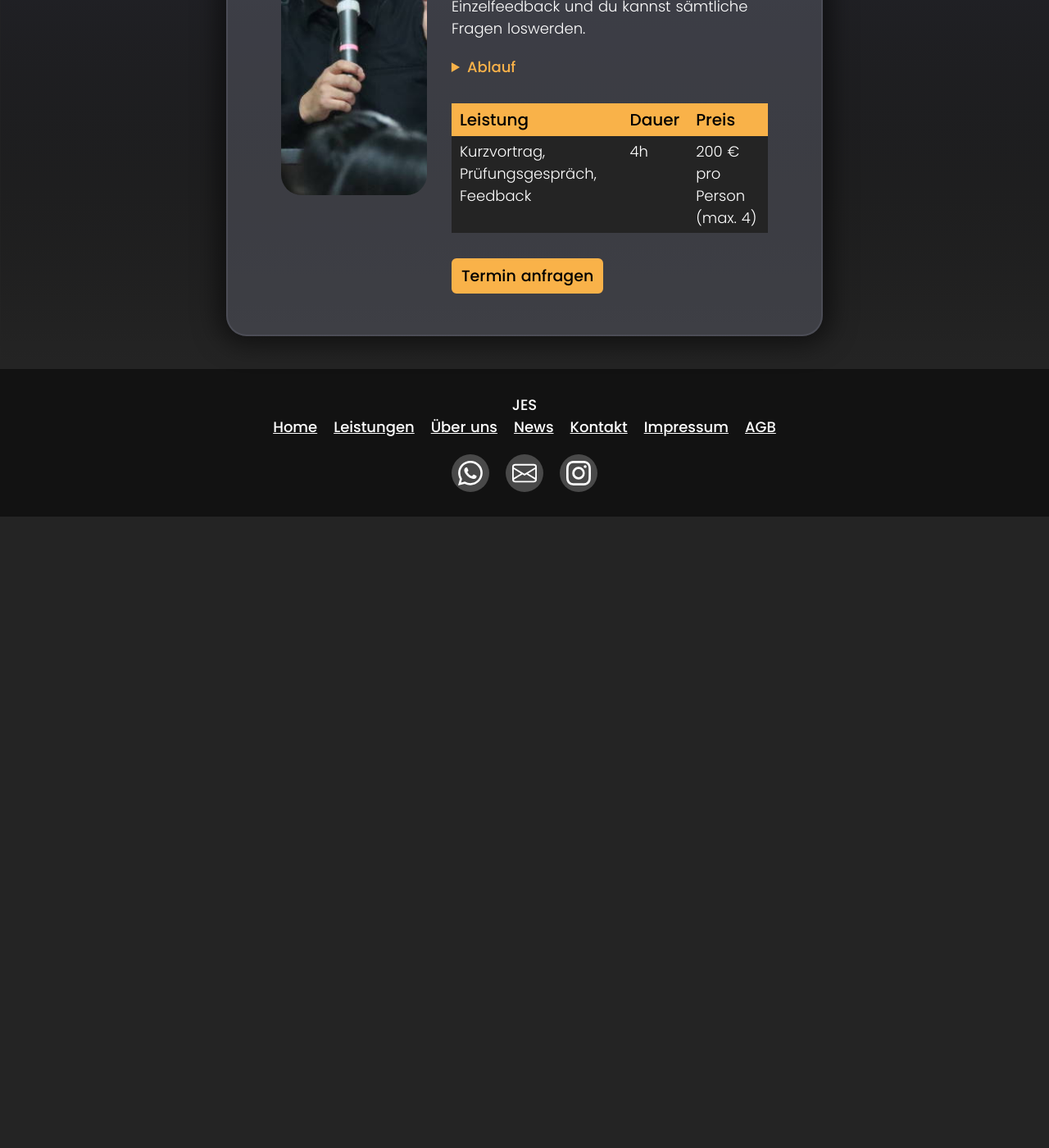
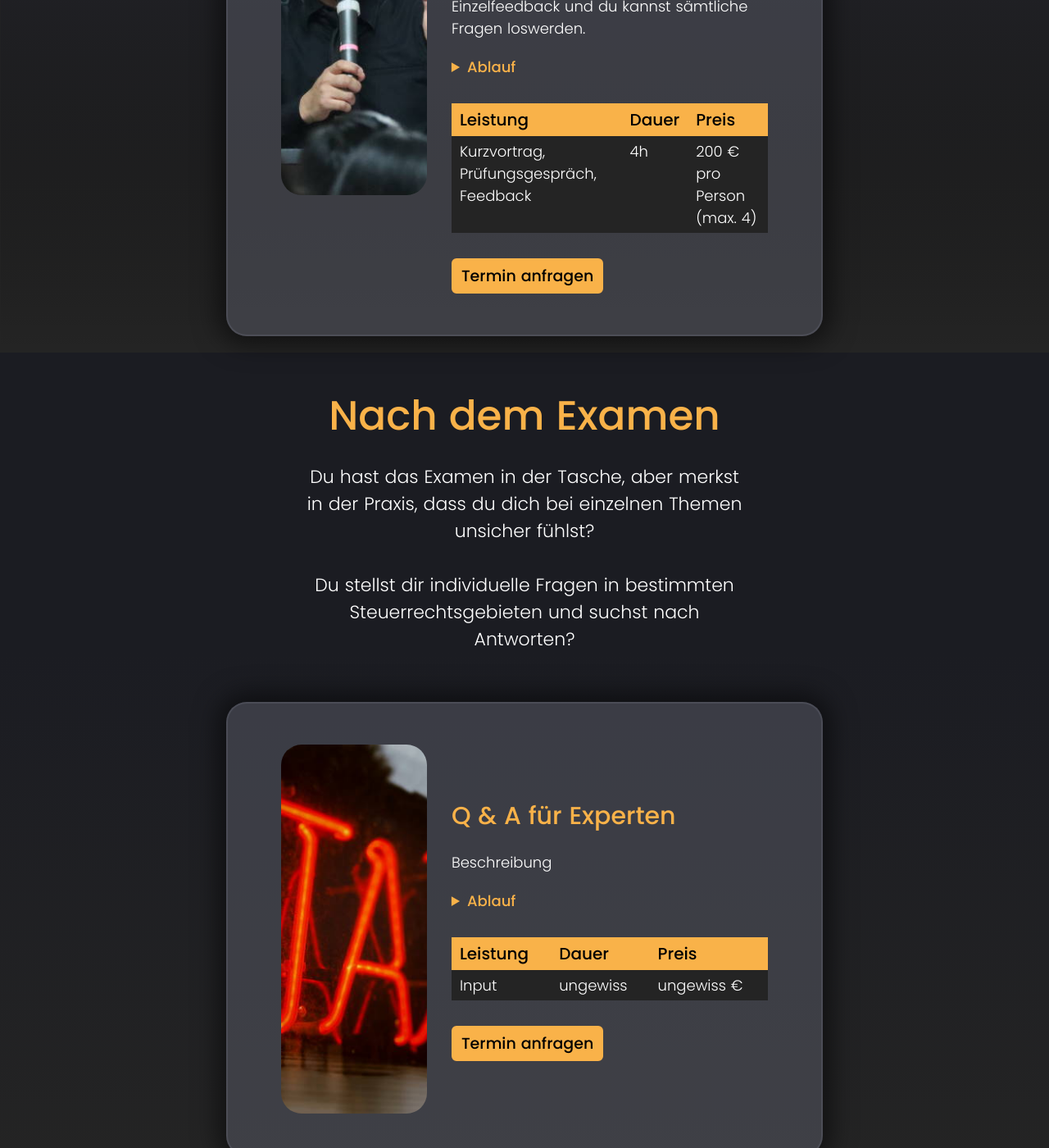
Before and after one commit to Hangman/jespage, a Jekyll site: the page built from leistung.html, in a window 1280 px wide and 1400 px high, scrolled down 4157 px. Shown: the whole window at 82% size. Built offline with Jekyll 4.4.1, drawn with Linux system fonts in a browser that asks for light colours; before the commit the page ends 4787 px from its top, so only the background shows below that.

Commit message:
Add another Leistung to leistung.html and home.html
Signed-off-by: Matthias <webmaster@pottgames.de>

```diff
--- a/_layouts/home.html
+++ b/_layouts/home.html
@@ -27,6 +27,11 @@ layout: default
           Einzelcoaching Kurzvortrag<br /><br />Prüfungssimulation ohne Kurzvortrag<br /><br />Prüfungssimulation (inkl. eines Kurzvortrages je TN)
         </p>
       </div>
+      <div class="block-clickable" onclick="location.href='leistung.html#NachDemExamen'">
+        <p class="block-title">Nach dem Examen</p>
+        <hr class="block-title-text-separator" />
+        <p class="block-text">Q & A für Experten</p>
+      </div>
     </div>
   </div>
 
--- a/leistung.html
+++ b/leistung.html
@@ -37,9 +37,9 @@ headline_small: Das können wir dir bieten.
             <details>
               <summary>Ablauf</summary>
               <p class="in-block-right-text">
-                Nimm Kontakt zu uns auf und vereinbare einen Termin zum Online-Coaching. Schildere uns hierbei gerne schon dein Problem oder deine konkreten Fragen. Unser
-                Team meldet sich innerhalb von 24 Stunden mit Terminvorschlägen bei dir. Um für dich den besten Support zu gewährleisten, fragen wir ggf.
-                noch Unterlagen zu deinem Problemfall an.
+                Nimm Kontakt zu uns auf und vereinbare einen Termin zum Online-Coaching. Schildere uns hierbei gerne schon dein Problem oder deine konkreten
+                Fragen. Unser Team meldet sich innerhalb von 24 Stunden mit Terminvorschlägen bei dir. Um für dich den besten Support zu gewährleisten, fragen
+                wir ggf. noch Unterlagen zu deinem Problemfall an.
               </p>
             </details>
             <hr class="invisible-hr" />
@@ -104,8 +104,8 @@ headline_small: Das können wir dir bieten.
             <details>
               <summary>Ablauf</summary>
               <p class="in-block-right-text">
-                Nimm Kontakt zu uns auf und vereinbare einen Termin für ein Coaching - gerne auch mit mehreren Personen. Unser
-                Team meldet sich innerhalb von 24 Stunden mit Terminvorschlägen bei dir.
+                Nimm Kontakt zu uns auf und vereinbare einen Termin für ein Coaching - gerne auch mit mehreren Personen. Unser Team meldet sich innerhalb von 24
+                Stunden mit Terminvorschlägen bei dir.
               </p>
             </details>
             <hr class="invisible-hr" />
@@ -155,10 +155,11 @@ headline_small: Das können wir dir bieten.
             <details>
               <summary>Ablauf</summary>
               <p class="in-block-right-text">
-                Nimm Kontakt zu uns auf und vereinbare einen Termin für eine Simulation - gerne auch mit mehreren Personen. Unser
-                Team meldet sich innerhalb von 24 Stunden mit Terminvorschlägen bei dir. Wenn ihr die maximale Teilnehmerzahl für einen Termin anmeldet, erhaltet ihr einen Gruppenrabatt von 20 %.<br /><br />Hinweis:
-                Wenn du als Einzelperson buchst, werden wir dich möglichst mit weiteren Einzelpersonen zusammen prüfen, um eine realistische Prüfungssituation
-                zu erzeugen. Falls du das nicht möchtest, teil es uns bitte mit und wir kümmern uns um einen Einzeltermin mit individueller Preisvereinbarung.
+                Nimm Kontakt zu uns auf und vereinbare einen Termin für eine Simulation - gerne auch mit mehreren Personen. Unser Team meldet sich innerhalb von
+                24 Stunden mit Terminvorschlägen bei dir. Wenn ihr die maximale Teilnehmerzahl für einen Termin anmeldet, erhaltet ihr einen Gruppenrabatt von
+                20 %.<br /><br />Hinweis: Wenn du als Einzelperson buchst, werden wir dich möglichst mit weiteren Einzelpersonen zusammen prüfen, um eine
+                realistische Prüfungssituation zu erzeugen. Falls du das nicht möchtest, teil es uns bitte mit und wir kümmern uns um einen Einzeltermin mit
+                individueller Preisvereinbarung.
               </p>
             </details>
             <hr class="invisible-hr" />
@@ -201,10 +202,11 @@ headline_small: Das können wir dir bieten.
             <details>
               <summary>Ablauf</summary>
               <p class="in-block-right-text">
-                Nimm Kontakt zu uns auf und vereinbare einen Termin für eine Simulation - gerne auch mit mehreren Personen. Unser
-                Team meldet sich innerhalb von 24 Stunden mit Terminvorschlägen bei dir. Wenn ihr die maximale Teilnehmerzahl für einen Termin anmeldet, erhaltet ihr einen Gruppenrabatt von 20 %.<br /><br />Hinweis:
-                Wenn du als Einzelperson buchst, werden wir dich möglichst mit weiteren Einzelpersonen zusammen prüfen, um eine realistische Prüfungssituation
-                zu erzeugen. Falls du das nicht möchtest, teil es uns bitte mit und wir kümmern uns um einen Einzeltermin mit individueller Preisvereinbarung.
+                Nimm Kontakt zu uns auf und vereinbare einen Termin für eine Simulation - gerne auch mit mehreren Personen. Unser Team meldet sich innerhalb von
+                24 Stunden mit Terminvorschlägen bei dir. Wenn ihr die maximale Teilnehmerzahl für einen Termin anmeldet, erhaltet ihr einen Gruppenrabatt von
+                20 %.<br /><br />Hinweis: Wenn du als Einzelperson buchst, werden wir dich möglichst mit weiteren Einzelpersonen zusammen prüfen, um eine
+                realistische Prüfungssituation zu erzeugen. Falls du das nicht möchtest, teil es uns bitte mit und wir kümmern uns um einen Einzeltermin mit
+                individueller Preisvereinbarung.
               </p>
             </details>
             <hr class="invisible-hr" />
@@ -231,11 +233,64 @@ headline_small: Das können wir dir bieten.
           </div>
         </div>
       </div>
-
-      <hr class="invisible-hr" />
-      <hr class="invisible-hr" />
-      <hr class="invisible-hr" />
-      <hr class="invisible-hr" />
     </div>
   </div>
 </div>
+
+<div class="content-background-solid">
+  <div class="content-body">
+    <div class="centered-container">
+      <div>
+        <h1 id="NachDemExamen">Nach dem Examen</h1>
+        <hr class="invisible-hr" />
+        <p class="floating-text">
+          Du hast das Examen in der Tasche, aber merkst in der Praxis, dass du dich bei einzelnen Themen unsicher fühlst?<br /><br />Du stellst dir individuelle
+          Fragen in bestimmten Steuerrechtsgebieten und suchst nach Antworten?
+        </p>
+      </div>
+    </div>
+  </div>
+</div>
+
+<div class="content-background-gradient">
+  <div class="content-body">
+    <div class="block-container">
+      <div class="big-block">
+        <div class="centered-container">
+          <img src="{{ site.baseurl }}/assets/images/nach_dem_examen.jpg" alt="Bild zeigt Leuchtreklame mit dem Text: Tax" class="in-block-left-image" />
+          <div class="in-block-right-container">
+            <h2 class="text-align-left">Q & A für Experten</h2>
+            <hr class="invisible-hr" />
+            <p class="in-block-right-text">Beschreibung</p>
+            <hr class="invisible-hr" />
+            <details>
+              <summary>Ablauf</summary>
+              <p class="in-block-right-text">Ablauf</p>
+            </details>
+            <hr class="invisible-hr" />
+            <hr class="invisible-hr" />
+            <table class="block-table">
+              <thead>
+                <tr>
+                  <th>Leistung</th>
+                  <th>Dauer</th>
+                  <th>Preis</th>
+                </tr>
+              </thead>
+              <tbody>
+                <tr>
+                  <td>Input</td>
+                  <td>ungewiss</td>
+                  <td>ungewiss &euro;</td>
+                </tr>
+              </tbody>
+            </table>
+            <hr class="invisible-hr" />
+            <hr class="invisible-hr" />
+            <a href="{{ site.baseurl }}/kontakt.html" class="button">Termin anfragen</a>
+          </div>
+        </div>
+      </div>
+    </div>
+  </div>
+</div>
```
Also changed, not shown: assets/images/nach_dem_examen.jpg (added).
